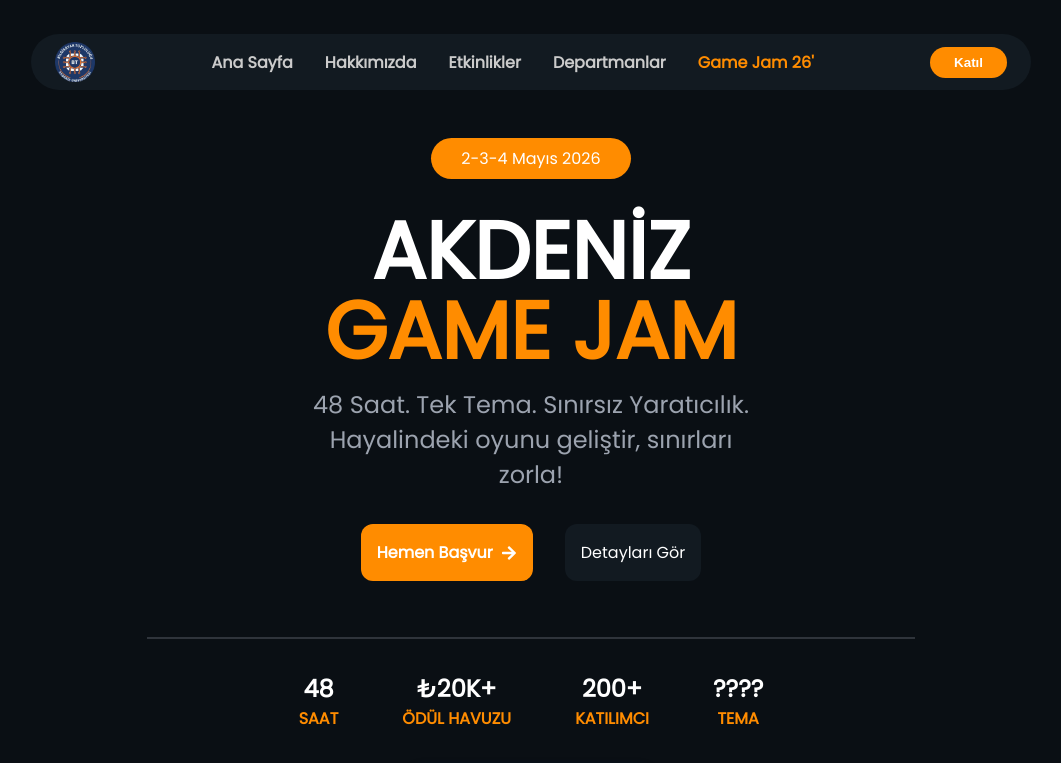
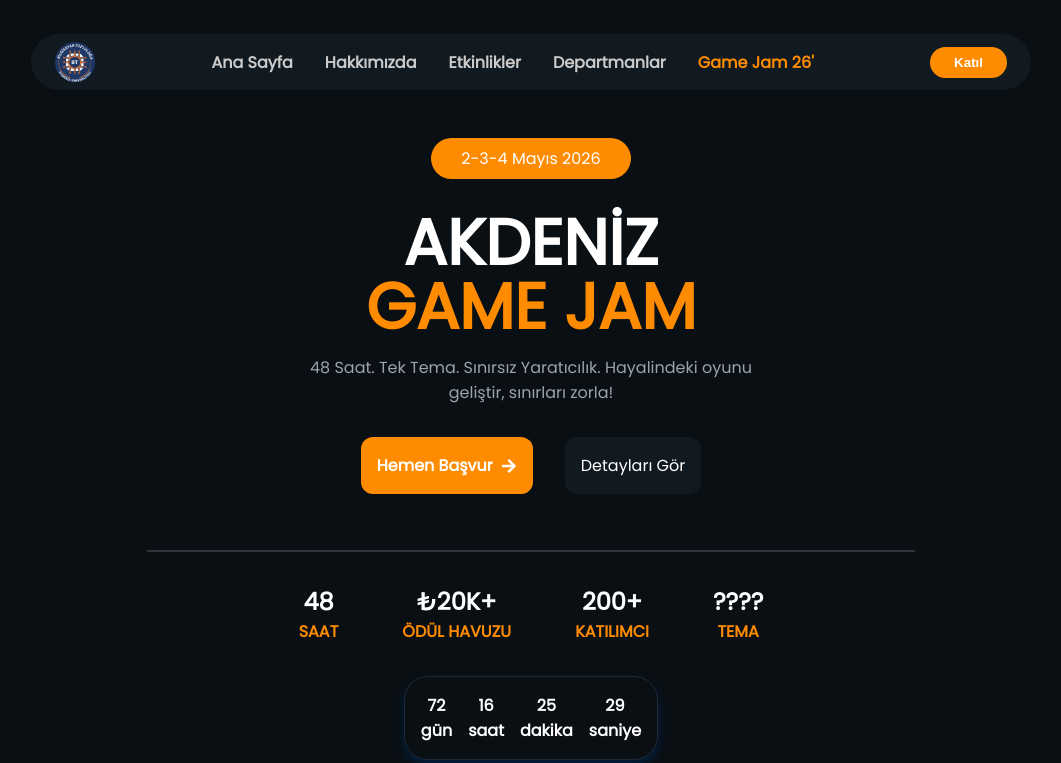
Before and after one commit to riavenn/bt-website, a React (Vite) app: page /akdenizgamejam2026 in a window 1536 px wide. Shown: the top 763 px of the page, without its empty margins (237-1298 px from the left). Built offline with nearby package versions, Linux system fonts and the light colour scheme.

Commit message:
style: update header title and description sizes on game jam page

```diff
--- a/src/Components/GameJam2026Components/Header/Header.module.css
+++ b/src/Components/GameJam2026Components/Header/Header.module.css
@@ -120,7 +120,7 @@
 }
 
 @media (max-width: 768px) {
-  .mainContent{
+  .mainContent {
     margin-top: 0;
   }
   .title {
@@ -133,13 +133,22 @@
   .buttonContainer {
     gap: var(--gap-lg);
   }
-  .staticsContainer{
+  .staticsContainer {
     gap: var(--gap-lg);
   }
 }
 
 @media (min-width: 1024px) {
+  .title {
+    font-size: 3rem;
+  }
+  .description {
+    font-size: 1rem;
+  }
 }
 
 @media (min-width: 1440px) {
+  .title{
+    font-size: 4rem;
+  }
 }
```
